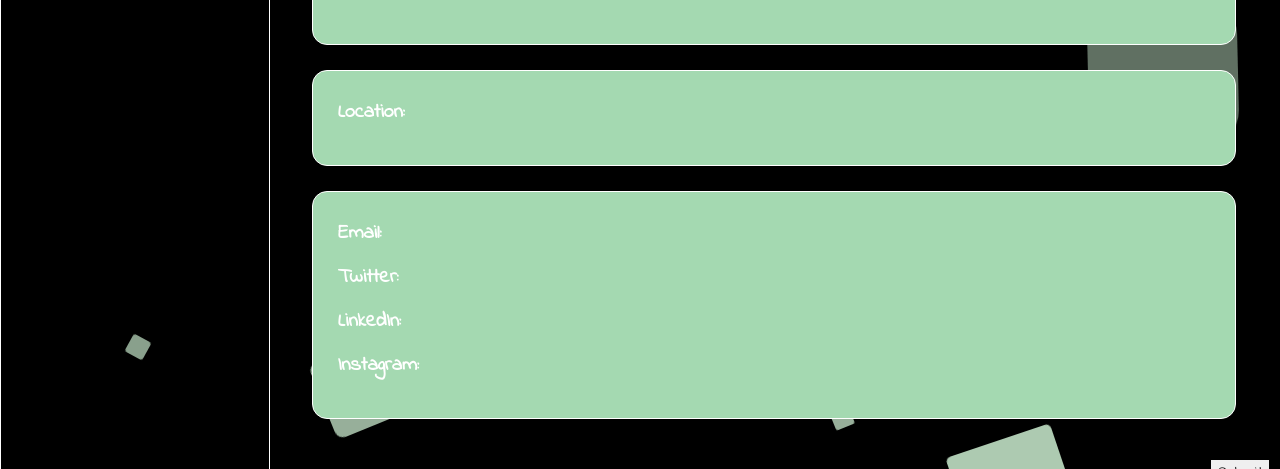
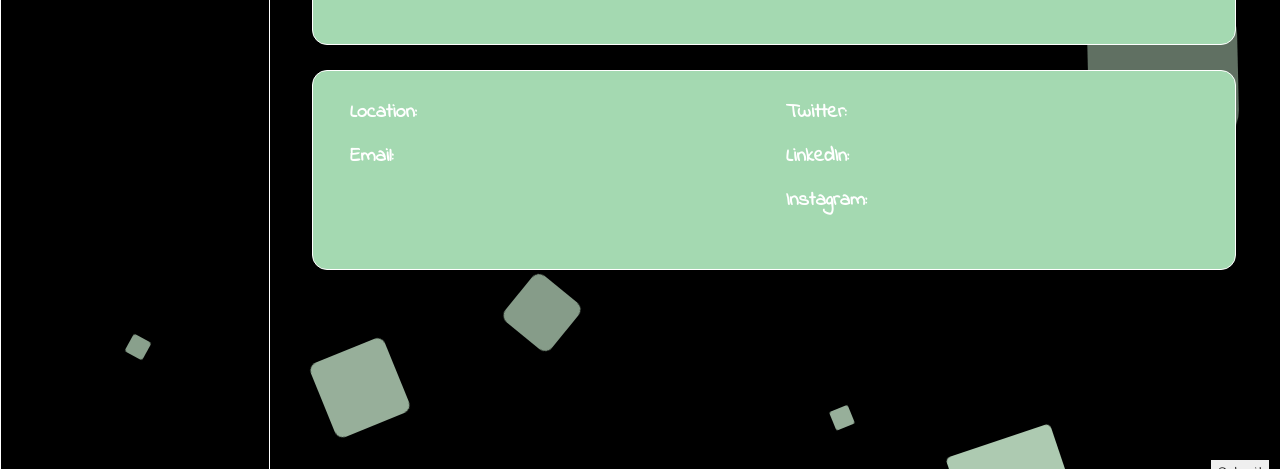
Before and after one commit to avni0000patel/undecided, a React (Create React App) app in the folder client/: page /profile in a window 1280 px wide. Shown: the part 303-772 px from the top of the page. Built offline with nearby package versions, Linux system fonts and the light colour scheme; no server answers; a web font is replaced by a local one.

Commit message:
ui changes

```diff
--- a/client/src/components/ProfileForm/profileForm.js
+++ b/client/src/components/ProfileForm/profileForm.js
@@ -20,14 +20,6 @@ const ProfileForm = ({ collapsed }) => {
             width: collapsed ? 'calc(100% - 78px)' : 'calc(100% - 268px)',
         },
         box1: {
-            backgroundColor: '#A4D9B1',
-            border: '1px solid white',
-            borderRadius: '15px',
-            margin: '0px 0px 25px 0px',
-            padding: '25px',
-            position: 'relative',
-        },
-        avatarSubmit: {
             backgroundColor: '#A4D9B1',
             border: '1px solid white',
             borderRadius: '15px',
@@ -89,14 +81,6 @@ const ProfileForm = ({ collapsed }) => {
             fontWeight: 700,
             justifyContent: 'center'
         },
-        bioSubmit: {
-            backgroundColor: '#A4D9B1',
-            border: '1px solid white',
-            borderRadius: '15px',
-            margin: '0px 0px 25px 0px',
-            padding: '25px',
-            position: 'relative',
-        },
         bioInfo: {
             marginBottom: '10px',
         },
@@ -116,13 +100,6 @@ const ProfileForm = ({ collapsed }) => {
             // minWidth: '300px',
             padding: '5px 15px 5px 15px',
             width: '100%',
-        },
-        locationSubmit: {
-            backgroundColor: '#A4D9B1',
-            border: '1px solid white',
-            borderRadius: '15px',
-            margin: '0px 0px 25px 0px',
-            padding: '25px',
         },
         locationInfo: {
             alignItems: 'center',
@@ -144,13 +121,6 @@ const ProfileForm = ({ collapsed }) => {
             fontWeight: 400,
             minWidth: '300px',
             padding: '5px 15px 5px 15px'
-        },
-        socialSubmit: {
-            backgroundColor: '#A4D9B1',
-            border: '1px solid white',
-            borderRadius: '15px',
-            padding: '25px',
-            position: 'relative',
         },
         socialInfo: {
             alignItems: 'center',
@@ -294,7 +264,7 @@ const ProfileForm = ({ collapsed }) => {
                     style={styles.profileFormSubmit}
                 >
                     <div className="box1 row align-items-start no-gutters" style={styles.box1}>
-                        <div className="avatarSubmit col-sm-12 col-md-6 mb-3" >
+                        <div className="col-sm-12 col-md-6 mb-3" >
                             <div className="avatar" style={styles.avatar}>
                                 <div className="avatarEdit" style={styles.avatarEdit}>
                                     <input accept=".png, .jpg, .jpeg" className="imageUpload" id="imageUpload" onChange={handlePhoto} style={styles.imageUpload} type="file" />
@@ -308,24 +278,25 @@ const ProfileForm = ({ collapsed }) => {
                                 <div className="name" style={styles.name}>{data.data.me.first_name} {data.data.me.last_name}</div>
                             )}
                         </div>
-                        <div className="bioSubmit col-sm-12 col-md-6 mb-3">
+                        <div className="col-sm-12 col-md-6 mb-3">
                             <div className="bioInfo" style={styles.bioInfo}>
                                 <div className="bioLabel" style={styles.bioLabel}>Bio:</div>
                                 <textarea className="bioInput" name="bio" onChange={handleBioChange} style={styles.bioInput} type="text" value={dataProfiles.data && dataProfiles.data.profiles.length > 0 ? dataProfiles.data.profiles[dataProfiles.data.profiles.length - 1].bio : bio} />
                             </div>
                         </div>
                     </div>
-                    <div className="locationSubmit" style={styles.locationSubmit}>
-                        <div className="locationInfo" style={styles.locationInfo}>
-                            <div className="locationLabel" style={styles.locationLabel}>Location:</div>
-                            <input className="locationInput" name="location" onChange={handleLocationChange} style={styles.locationInput} type="text" value={dataProfiles.data && dataProfiles.data.profiles.length > 0 ? dataProfiles.data.profiles[dataProfiles.data.profiles.length - 1].location : location} />
+                    <div className="box1 row align-items-start no-gutters" style={styles.box1}>
+                        <div className="col-sm-12 col-md-6 mb-3">
+                            <div className="socialInfo" style={styles.socialInfo}>
+                                <div className="socialLabel" style={styles.socialLabel}>Location:</div>
+                                <input className="socialInput" name="location" onChange={handleLocationChange} style={styles.locationInput} type="text" value={dataProfiles.data && dataProfiles.data.profiles.length > 0 ? dataProfiles.data.profiles[dataProfiles.data.profiles.length - 1].location : location} />
                             </div>
-                    </div>
-                    <div className="socialSubmit" style={styles.socialSubmit}>
                             <div className="socialInfo" style={styles.socialInfo}>
                                 <div className="socialLabel" style={styles.socialLabel}>Email:</div>
                                 <input className="socialInput" name="email" onChange={handleEmailChange} style={styles.socialInput} type="text" value={dataProfiles.data && dataProfiles.data.profiles.length > 0 ? dataProfiles.data.profiles[dataProfiles.data.profiles.length - 1].email : email} />
                             </div>
+                        </div>
+                        <div className="col-sm-12 col-md-6 mb-3">
                             <div className="socialInfo" style={styles.socialInfo}>
                                 <div className="socialLabel" style={styles.socialLabel}>Twitter:</div>
                                 <input className="socialInput" name="twitter" onChange={handleTwitterChange} style={styles.socialInput} type="text" value={dataProfiles.data && dataProfiles.data.profiles.length > 0 ? dataProfiles.data.profiles[dataProfiles.data.profiles.length - 1].twitter : twitter} />
@@ -337,6 +308,7 @@ const ProfileForm = ({ collapsed }) => {
                             <div className="socialInfo" style={styles.socialInfo}>
                                 <div className="socialLabel" style={styles.socialLabel}>Instagram:</div>
                                 <input className="socialInput" name="instagram" onChange={handleInstagramChange} style={styles.socialInput} type="text" value={dataProfiles.data && dataProfiles.data.profiles.length > 0 ? dataProfiles.data.profiles[dataProfiles.data.profiles.length - 1].instagram : instagram} />
+                            </div>
                         </div>
                     </div>
                     <div className="profileSubmitContainer" style={styles.profileSubmitContainer}>
```
Lines whose indentation alone changed are shown as unchanged.
